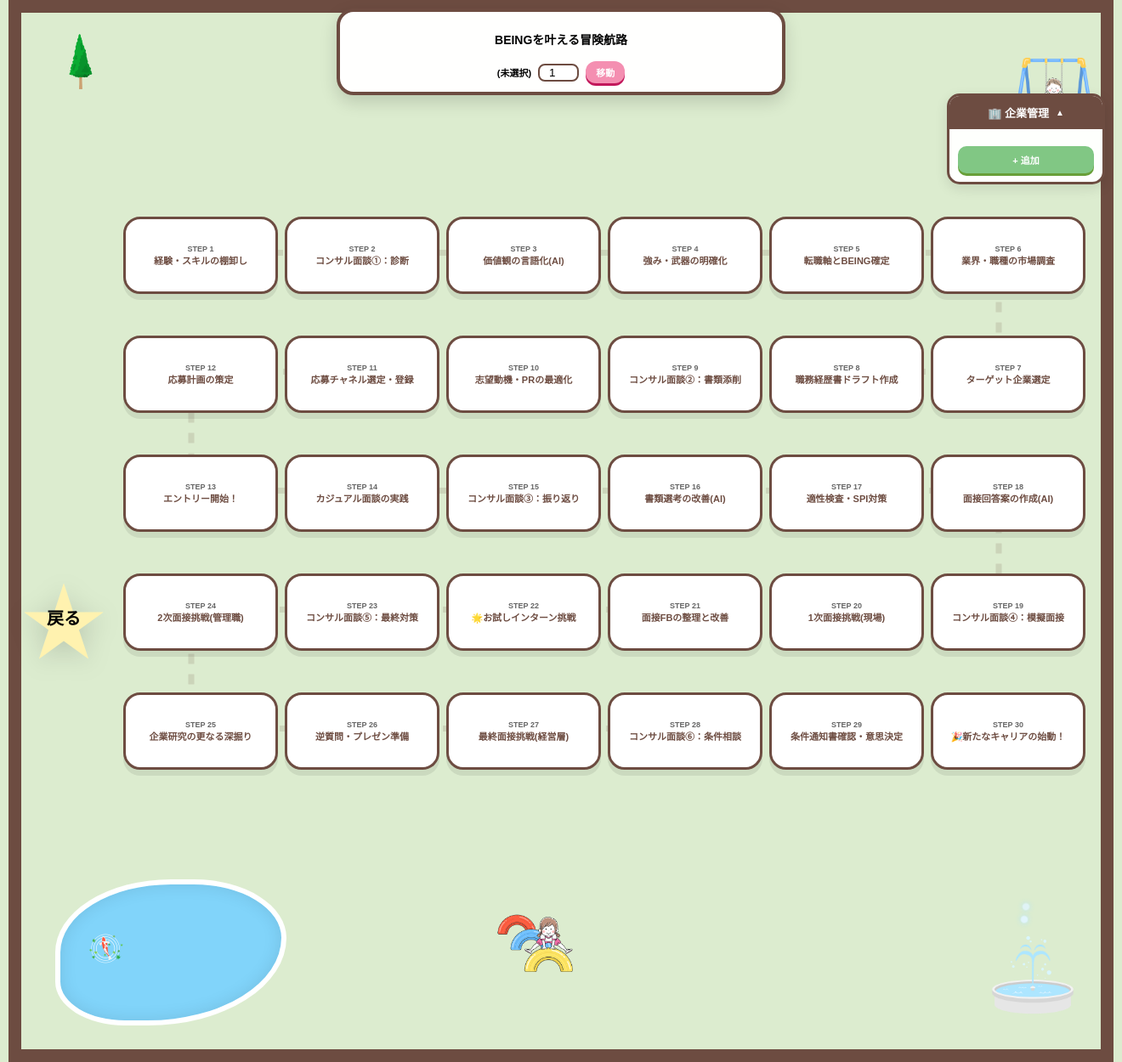
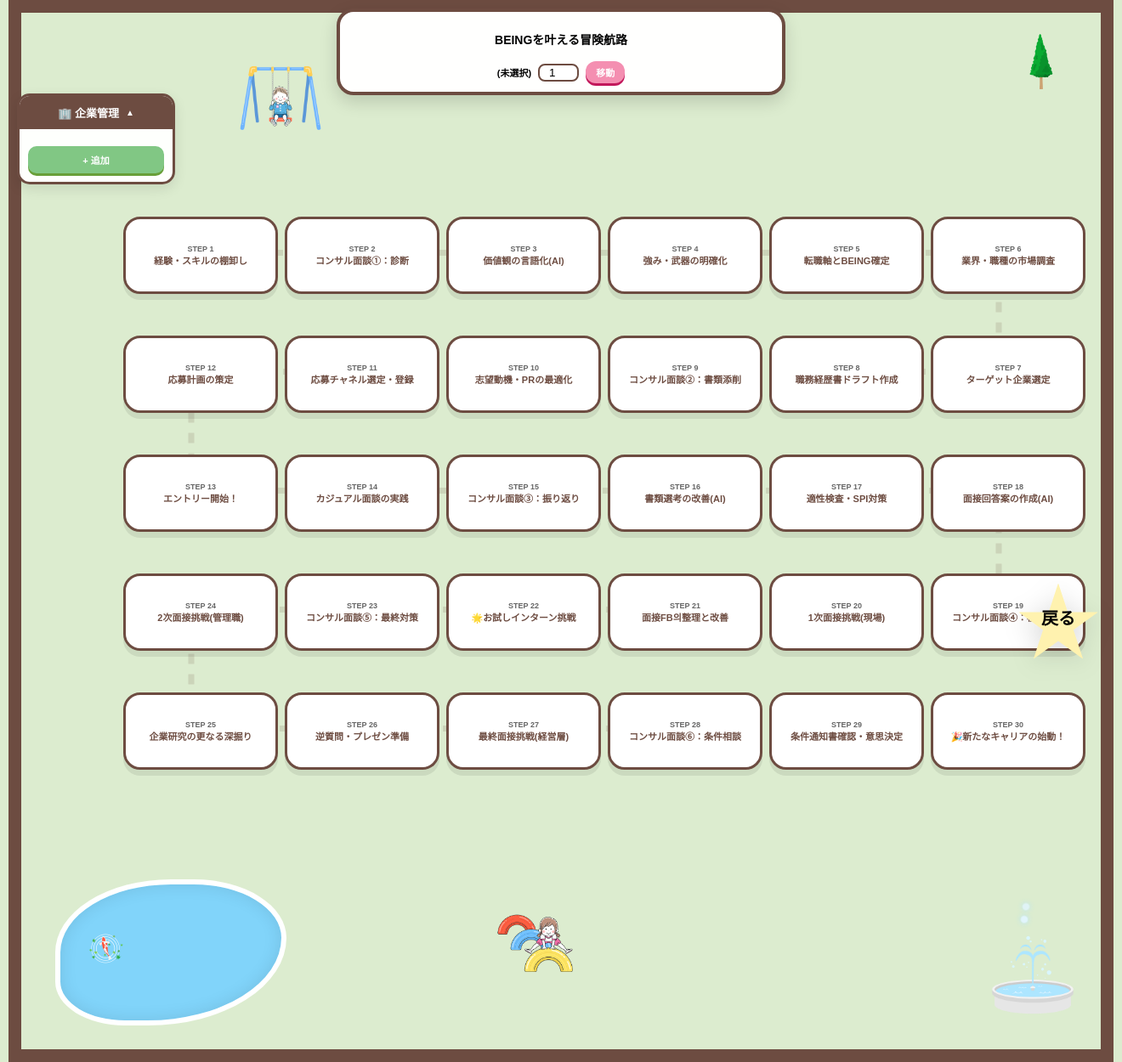
Before and after one commit to nana19820227/steppia_project, a Django app: page /progress/ in a window 1320 px wide. Shown: the whole page at 85% size. Run offline with Django 5.2, Linux system fonts and the light colour scheme; the visitor is signed in with stand-in values (Sample User, id 1); data that the repository does not hold is empty; some web fonts are replaced.

Commit message:
Fix: Move sidebar and swing to left and adjust balance

```diff
--- a/steppia_app/templates/steppia_app/progress.html
+++ b/steppia_app/templates/steppia_app/progress.html
@@ -50,8 +50,9 @@
             box-shadow: 0 8px 20px rgba(0,0,0,0.15);
         }
 
+        /* 🆕 企業管理を左側に移動 */
         .selection-sidebar {
-            position: fixed; top: 110px; right: 20px;
+            position: fixed; top: 110px; left: 20px;
             width: 180px;
             background: rgba(255, 255, 255, 0.96); border: 3px solid var(--wood);
             border-radius: 15px; z-index: 2500; box-shadow: 0 5px 15px rgba(0,0,0,0.1);
@@ -77,8 +78,9 @@
 
         .sidebar-collapsed .sidebar-content { max-height: 0; padding: 0 10px; opacity: 0; pointer-events: none; }
 
+        /* 🆕 戻るボタンを右側に移動してバランス調整 */
         .bottom-nav {
-            position: fixed !important; bottom: 25px; left: 25px; z-index: 4000;
+            position: fixed !important; bottom: 25px; right: 25px; z-index: 4000;
         }
 
         /* --- マップ要素 --- */
@@ -93,12 +95,12 @@
 
         .deco-item { position: absolute; pointer-events: none; z-index: 10; }
 
-        /* 🆕 デコレーションの座標を四隅に離して重なりを回避 */
-        .tree-deco { top: 20px; left: 20px; width: 100px; z-index: 150; } /* 左上隅へ */
-        .buranko-deco { top: 40px; left: 1150px; width: 130px; z-index: 150; } /* 右上隅へ */
-        .magic-pond { top: 1020px; left: 40px; width: 260px; height: 160px; z-index: 150; background: #81D4FA; border: 6px solid #FFF; border-radius: 50% 40% 60% 30%; overflow: hidden; box-shadow: inset 0 0 20px rgba(0,0,0,0.1); } /* 左下へ */
-        .funsui-area { top: 1080px; left: 1120px; width: 140px; z-index: 150; } /* 右下隅へ下げて木との距離を最大化 */
-        .tobibako-deco { top: 1050px; left: 550px; width: 120px; z-index: 150; } /* 下部中央へ */
+        /* 🆕 デコレーション位置の調整（重なり回避） */
+        .tree-deco { top: 20px; left: 1150px; width: 100px; z-index: 150; } /* 右上へ移動してバランス取り */
+        .buranko-deco { top: 50px; left: 240px; width: 130px; z-index: 150; } /* 左側、サイドバーの横へ */
+        .magic-pond { top: 1020px; left: 40px; width: 260px; height: 160px; z-index: 150; background: #81D4FA; border: 6px solid #FFF; border-radius: 50% 40% 60% 30%; overflow: hidden; box-shadow: inset 0 0 20px rgba(0,0,0,0.1); }
+        .funsui-area { top: 1080px; left: 1120px; width: 140px; z-index: 150; }
+        .tobibako-deco { top: 1050px; left: 550px; width: 120px; z-index: 150; }
 
         .splash { position: absolute; background: #E1F5FE; width: 8px; height: 8px; border-radius: 50%; z-index: 160; box-shadow: 0 0 6px #B3E5FC; }
 
@@ -115,10 +117,10 @@
             }
             .header-panel { width: 95%; max-width: none; }
             .selection-sidebar {
-                top: auto; bottom: 130px; right: 20px;
+                top: auto; bottom: 130px; left: 20px; right: auto;
                 width: 150px; z-index: 5000;
             }
-            .bottom-nav { bottom: 20px; left: 20px; transform: scale(0.85); }
+            .bottom-nav { bottom: 20px; right: 20px; left: auto; transform: scale(0.85); }
         }
     </style>
 </head>
@@ -168,7 +170,7 @@
         let companies = JSON.parse(localStorage.getItem('steppia_companies')) || {};
         let currentCompanyId = localStorage.getItem('steppia_current_id') || '';
 
-        const missionNames = ["経験・スキルの棚卸し", "コンサル面談①：診断", "価値観の言語化(AI)", "強み・武器の明確化", "転職軸とBEING確定", "業界・職種の市場調査", "ターゲット企業選定", "職務経歴書ドラフト作成", "コンサル面談②：書類添削", "志望動機・PRの最適化", "応募チャネル選定・登録", "応募計画の策定", "エントリー開始！", "カジュアル面談の実践", "コンサル面談③：振り返り", "書類選考の改善(AI)", "適性検査・SPI対策", "面接回答案の作成(AI)", "コンサル面談④：模擬面接", "1次面接挑戦(現場)", "面接FBの整理と改善", "🌟お試しインターン挑戦", "コンサル面談⑤：最終対策", "2次面接挑戦(管理職)", "企業研究の更なる深掘り", "逆質問・プレゼン準備", "最終面接挑戦(経営層)", "コンサル面談⑥：条件相談", "条件通知書確認・意思決定", "🎉新たなキャリアの始動！"];
+        const missionNames = ["経験・スキルの棚卸し", "コンサル面談①：診断", "価値観の言語化(AI)", "強み・武器の明確化", "転職軸とBEING確定", "業界・職種の市場調査", "ターゲット企業選定", "職務経歴書ドラフト作成", "コンサル面談②：書類添削", "志望動機・PRの最適化", "応募チャネル選定・登録", "応募計画の策定", "エントリー開始！", "カジュアル面談の実践", "コンサル面談③：振り返り", "書類選考の改善(AI)", "適性検査・SPI対策", "面接回答案の作成(AI)", "コンサル面談④：模擬面接", "1次面接挑戦(現場)", "面接FB의整理と改善", "🌟お試しインターン挑戦", "コンサル面談⑤：最終対策", "2次面接挑戦(管理職)", "企業研究の更なる深掘り", "逆質問・プレゼン準備", "最終面接挑戦(経営層)", "コンサル面談⑥：条件相談", "条件通知書確認・意思決定", "🎉新たなキャリアの始動！"];
         let nodePoints = [];
 
         function renderMap() {
```
